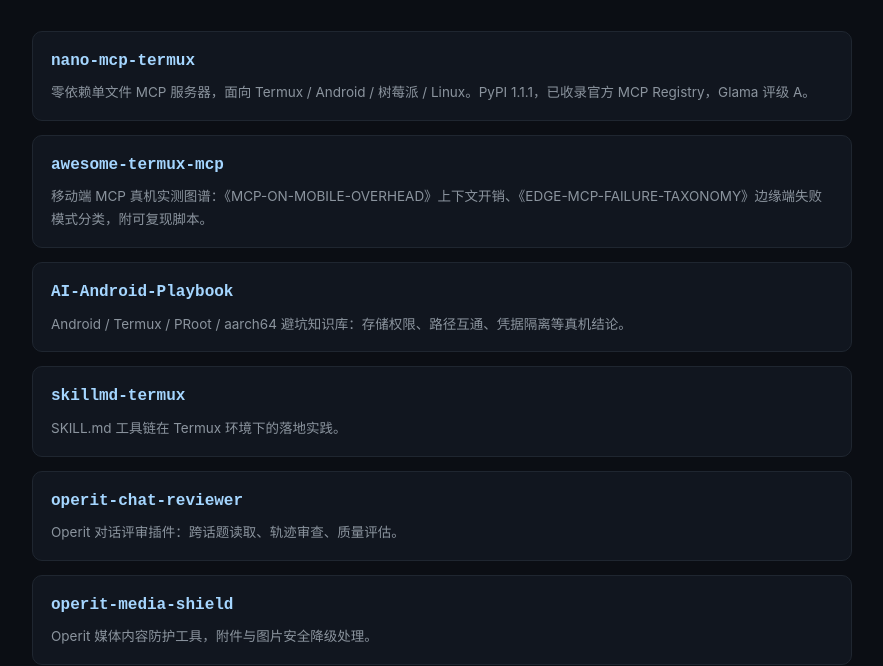
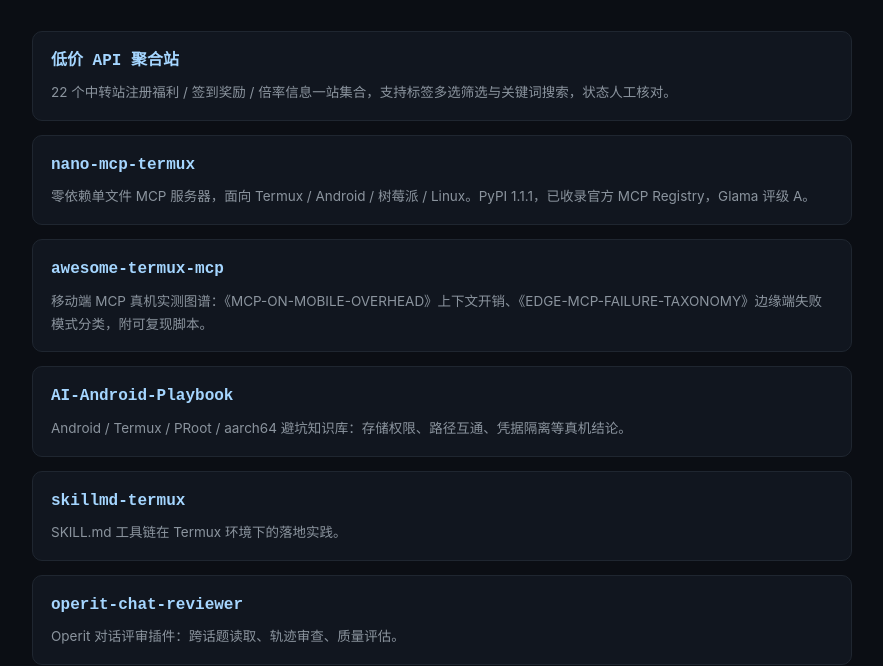
Before and after one commit to Lmeng486/Lmeng486.github.io, a plain HTML site: page index.html in a window 1280 px wide. Shown: the part 149-815 px from the top of the page, without its empty margins (198-1081 px from the left). Drawn offline with Linux system fonts and the light colour scheme.

Commit message:
feat: 首页新增低价 API 聚合站入口

```diff
--- a/index.html
+++ b/index.html
@@ -28,6 +28,10 @@ footer a{color:var(--accent);text-decoration:none}
 <div class="sub">移动端 MCP 工程矩阵 · 用可复现实验代替辩论，只读公开真实数据</div>
 </header>
 <main class="grid">
+<a class="card" href="/api/">
+<h2>低价 API 聚合站</h2>
+<p>22 个中转站注册福利 / 签到奖励 / 倍率信息一站集合，支持标签多选筛选与关键词搜索，状态人工核对。</p>
+</a>
 <a class="card" href="https://github.com/Lmeng486/nano-mcp-termux">
 <h2>nano-mcp-termux</h2>
 <p>零依赖单文件 MCP 服务器，面向 Termux / Android / 树莓派 / Linux。PyPI 1.1.1，已收录官方 MCP Registry，Glama 评级 A。</p>
```
